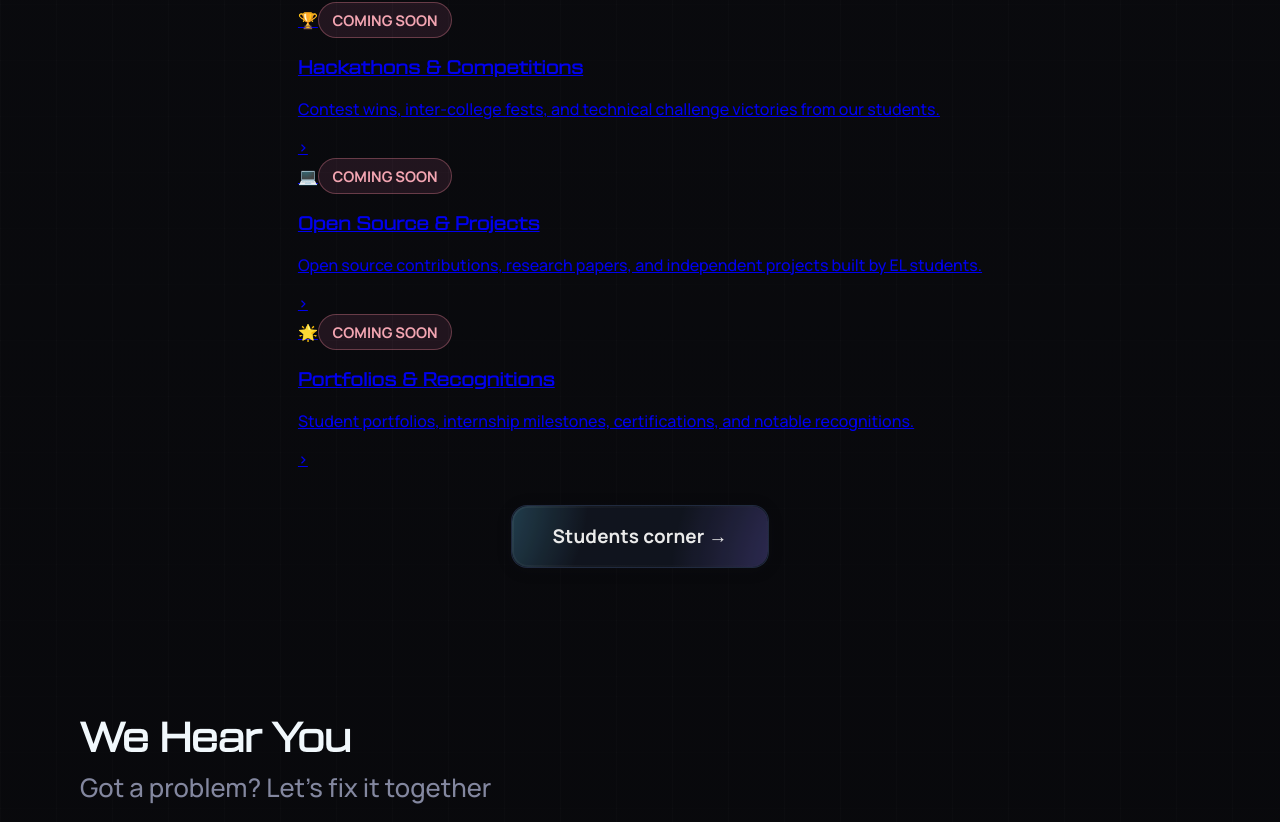
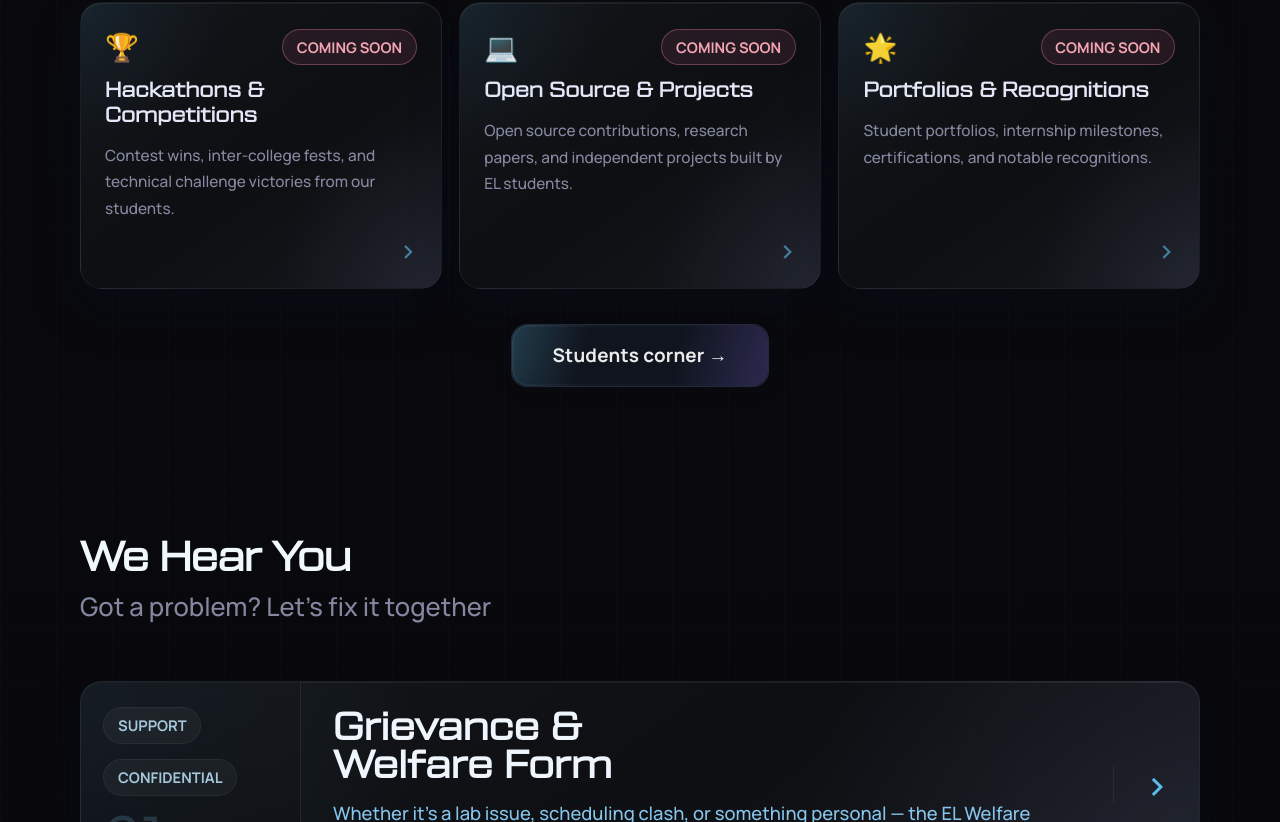
Before and after one commit to rohankishore/elweb, a React (Vite) app: page / in a window 1280 px wide. Shown: the part 4938-5760 px from the top of the page. Built offline with nearby package versions, Linux system fonts and the light colour scheme.

Commit message:
fix sec layout and padding

```diff
--- a/src/App.css
+++ b/src/App.css
@@ -100,6 +100,131 @@
   letter-spacing: 0.06em;
   text-transform: uppercase;
   font-family: var(--mono);
+}
+
+/* ── Clickable feature card (Link renders as block with same grid layout) ── */
+.notices-feature-card--link {
+  display: grid;
+  text-decoration: none;
+  color: inherit;
+  cursor: pointer;
+}
+
+/* ── Achievements 3-col grid ────────────────────────────── */
+.home-achieve-grid {
+  display: grid;
+  grid-template-columns: repeat(3, 1fr);
+  gap: 1.1rem;
+  width: min(100%, 1120px);
+  margin-inline: auto;
+}
+
+@media (max-width: 600px) {
+  .home-achieve-grid {
+    grid-template-columns: 1fr;
+  }
+}
+
+@media (min-width: 600px) and (max-width: 900px) {
+  .home-achieve-grid {
+    grid-template-columns: repeat(2, 1fr);
+  }
+}
+
+.home-achieve-card {
+  position: relative;
+  display: flex;
+  flex-direction: column;
+  gap: 0.9rem;
+  padding: 1.6rem 1.5rem 1.4rem;
+  border-radius: 1.35rem;
+  border: 1px solid var(--border-soft);
+  background:
+    radial-gradient(circle at top left, var(--accent-faint), transparent 30%),
+    radial-gradient(circle at bottom right, rgb(169 180 255 / 0.08), transparent 36%),
+    linear-gradient(145deg, rgba(20, 22, 26, 0.98) 0%, rgba(14, 15, 18, 0.98) 54%, rgba(22, 24, 28, 0.98) 100%);
+  box-shadow:
+    inset 0 1px 0 rgba(255, 255, 255, 0.06),
+    0 18px 46px rgba(6, 14, 28, 0.42);
+  overflow: hidden;
+  text-decoration: none;
+  color: inherit;
+  transition: border-color 0.2s, box-shadow 0.2s, transform 0.2s;
+}
+
+.home-achieve-card::before {
+  content: '';
+  position: absolute;
+  inset: 0;
+  border-radius: inherit;
+  background:
+    radial-gradient(circle at 0% 0%, rgb(var(--accent-rgb) / 0.28), transparent 36%),
+    radial-gradient(circle at 100% 100%, rgb(169 180 255 / 0.18), transparent 40%);
+  opacity: 0.56;
+  mix-blend-mode: soft-light;
+  background-size: 155% 155%, 155% 155%;
+  background-position: 0% 0%, 100% 100%;
+  animation: liquid-float 2s ease-in-out infinite alternate;
+  pointer-events: none;
+}
+
+.home-achieve-card:hover {
+  border-color: rgba(255, 255, 255, 0.14);
+  box-shadow:
+    inset 0 1px 0 rgba(255, 255, 255, 0.08),
+    0 22px 54px rgba(6, 14, 28, 0.45);
+  transform: translateY(-3px);
+}
+
+.home-achieve-card__top {
+  display: flex;
+  align-items: center;
+  justify-content: space-between;
+  gap: 0.6rem;
+  position: relative;
+  z-index: 1;
+}
+
+.home-achieve-card__icon {
+  font-size: 1.7rem;
+  line-height: 1;
+  user-select: none;
+}
+
+.home-achieve-card__title {
+  position: relative;
+  z-index: 1;
+  margin: 0;
+  font-family: var(--display);
+  font-size: clamp(1.05rem, 2vw, 1.3rem);
+  font-weight: 700;
+  line-height: 1.18;
+  color: var(--text-main);
+}
+
+.home-achieve-card__desc {
+  position: relative;
+  z-index: 1;
+  margin: 0;
+  flex: 1;
+  font-size: 0.96rem;
+  line-height: 1.72;
+  color: var(--text-muted);
+}
+
+.home-achieve-card__arrow {
+  position: relative;
+  z-index: 1;
+  align-self: flex-end;
+  font-size: 1.8rem;
+  line-height: 1;
+  color: rgb(var(--accent-rgb) / 0.55);
+  transition: color 0.2s, transform 0.2s;
+}
+
+.home-achieve-card:hover .home-achieve-card__arrow {
+  color: var(--accent);
+  transform: translateX(3px);
 }
 
 /* Align Question Papers section with Notes section */
```
